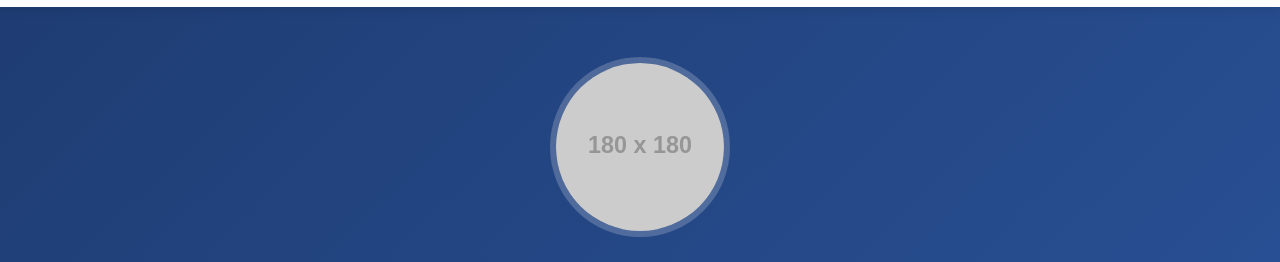
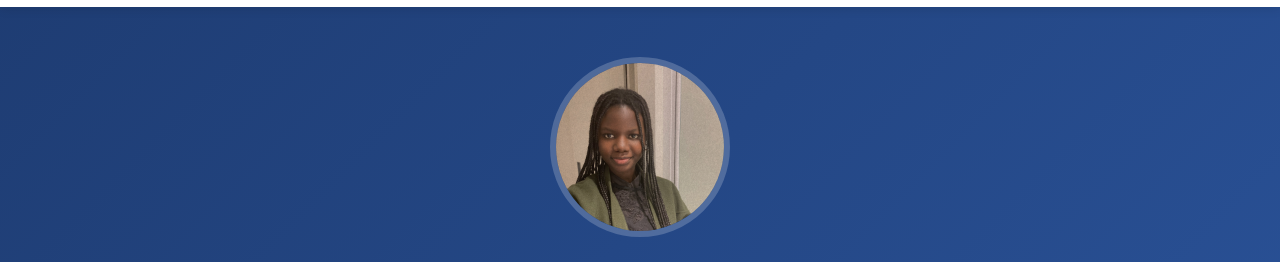
Before and after one commit to fatou10bintousall-a11y/monportfolio, a plain HTML site: page index.html in a window 1280 px wide. Shown: the part 54-316 px from the top of the page. Drawn offline with Linux system fonts and the light colour scheme; placeholder pictures from the web are drawn by us.

Commit message:
Update index.html

```diff
--- a/index.html
+++ b/index.html
@@ -25,7 +25,7 @@
 
     <header id="accueil" class="hero">
         <div class="hero-content">
-            <img src="photo-cv.jpg" alt="Fatou Bintou SALL" class="profile-img" onerror="this.src='https://via.placeholder.com/180'">
+            <img src="IMG_7062.JPG" alt="Fatou Bintou SALL" class="profile-img" onerror="this.src='https://via.placeholder.com/180'">
             <h1>Fatou Bintou SALL</h1>
             <p class="subtitle">Étudiante en BUT Informatique - Parcours C (Données)</p>
             <a href="#contact" class="btn-main">Me contacter</a>
```
